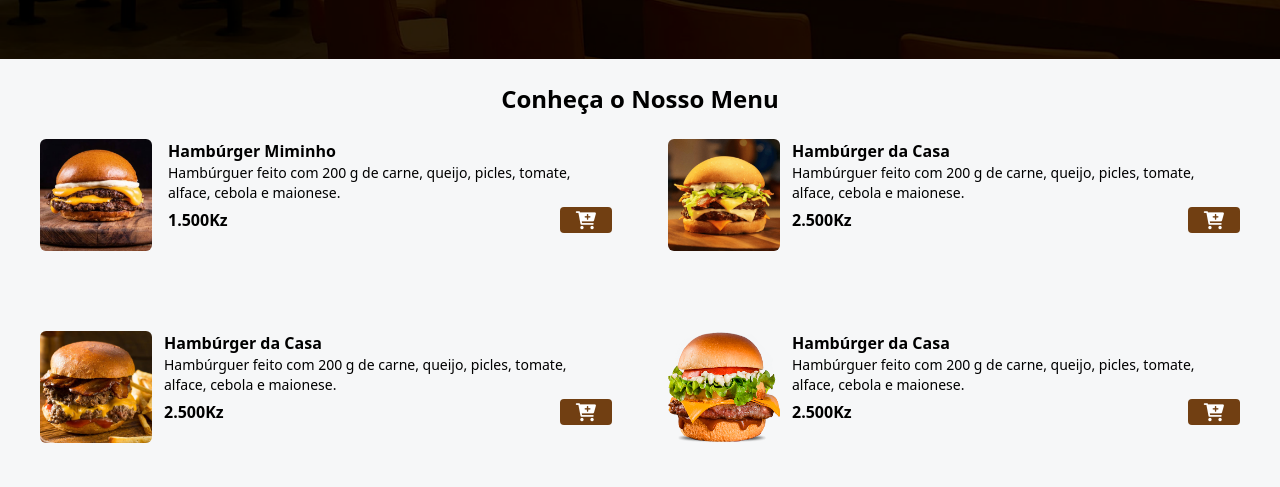
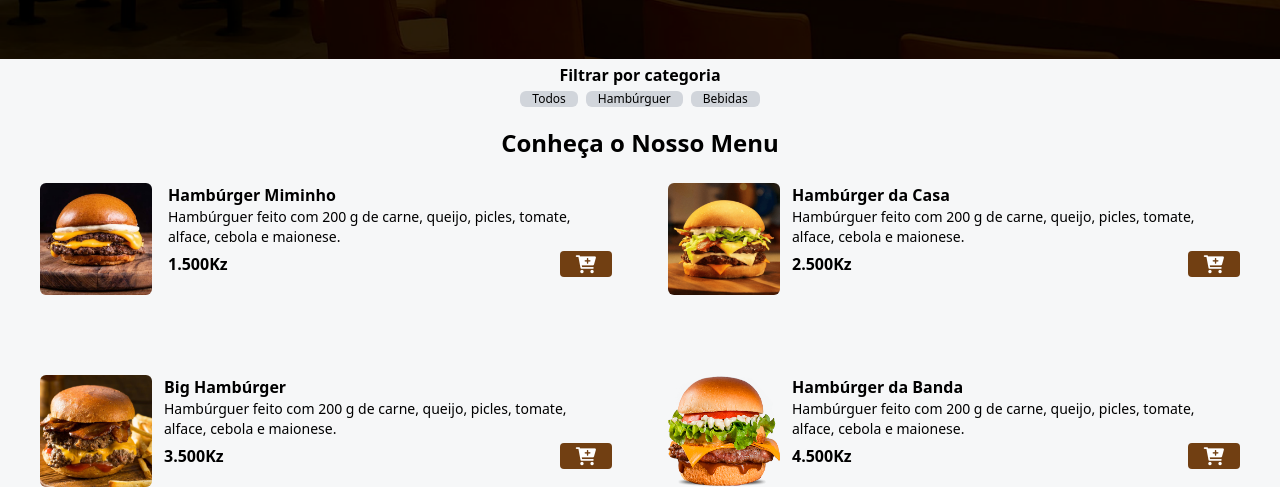
Before and after one commit to devangolano/Vitrine-Digital, a website: page index.html in a window 1280 px wide. Shown: the part 361-848 px from the top of the page. Before the commit the page ends 804 px from the top, so only its background shows below. Drawn offline with Linux system fonts and the light colour scheme.

Commit message:
Barra de filtragem

```diff
--- a/index.html
+++ b/index.html
@@ -8,7 +8,6 @@
     <link rel="stylesheet" href="https://cdnjs.cloudflare.com/ajax/libs/font-awesome/6.0.0-beta3/css/all.min.css"
         integrity="sha512-Fo3rlrZj/k7ujTnHg4CGR2D7kSs0v4LLanw2qksYuRlEzO+tcaEPQogQ0KaoGN26/zrn20ImR1DfuLWnOo7aBA=="
         crossorigin="anonymous" referrerpolicy="no-referrer" />
-
     <title>Vitrine Digital</title>
 </head>
 
@@ -27,7 +26,16 @@
         </div>
     </header>
 
-    <h2 class="text-2xl md:3xl font-bold text-center mt-6">Conheça o Nosso Menu</h2>
+    <div class="flex items-center mt-1 px-5 justify-center flex-col">
+        <h1 class="text-base font-bold">Filtrar por categoria</h1>
+        <div class="flex gap-2 mt-1 text-xs">
+            <button class="bg-gray-300 px-3 rounded-md">Todos</button>
+            <button class="bg-gray-300 px-3 rounded-md">Hambúrguer</button>
+            <button class="bg-gray-300 px-3 rounded-md">Bebidas</button>
+        </div>
+    </div>
+
+    <h2 class="text-2xl md:3xl font-bold text-center mt-5">Conheça o Nosso Menu</h2>
 
     <div class=" px-3 md:px-10" id="menu">
         <main class="grid grid-cols1 gap-2 md:gap-14 md:grid-cols-2 max-w-7xl mx-auto">
@@ -72,14 +80,14 @@
                 <img src="/assets/hamb-2.png" alt="hamb-3"
                     class="w-28 h-28 rounded-md hover:scale-110 hover:-rotate-2 duration-300">
                 <div>
-                    <p class="font-bold">Hambúrger da Casa</p>
+                    <p class="font-bold">Big Hambúrger</p>
                     <p class="text-sm">Hambúrguer feito com 200 g de carne, queijo, picles, tomate, alface, cebola e
                         maionese. </p>
 
                     <div class="flex items-center mt-1 gap-2 justify-between">
-                        <p class="font-bold">2.500Kz</p>
+                        <p class="font-bold">3.500Kz</p>
                         <button class="bg-yellow-900 flex items-center px-4 py-1 rounded add-cart-btn"
-                            data-name="Hambúrger da Casa" data-price="1500">
+                            data-name="Big Hambúrger" data-price="3500">
                             <i class="fa fa-cart-plus text-lg text-white"></i>
                         </button>
                     </div>
@@ -90,14 +98,14 @@
                 <img src="/assets/7.webp" alt="hamb-4"
                     class="w-28 h-28 rounded-md hover:scale-110 hover:-rotate-2 duration-300">
                 <div>
-                    <p class="font-bold">Hambúrger da Casa</p>
+                    <p class="font-bold">Hambúrger da Banda</p>
                     <p class="text-sm">Hambúrguer feito com 200 g de carne, queijo, picles, tomate, alface, cebola e
                         maionese. </p>
 
                     <div class="flex items-center mt-1 gap-2 justify-between">
-                        <p class="font-bold">2.500Kz</p>
+                        <p class="font-bold">4.500Kz</p>
                         <button class="bg-yellow-900 flex items-center px-4 py-1 rounded add-cart-btn"
-                            data-name="Hambúrger da Casa" data-price="1500">
+                            data-name="Hambúrger da Banda" data-price="4500">
                             <i class="fa fa-cart-plus text-lg text-white"></i>
                         </button>
                     </div>
```
Also changed, not shown: style/output.css.
